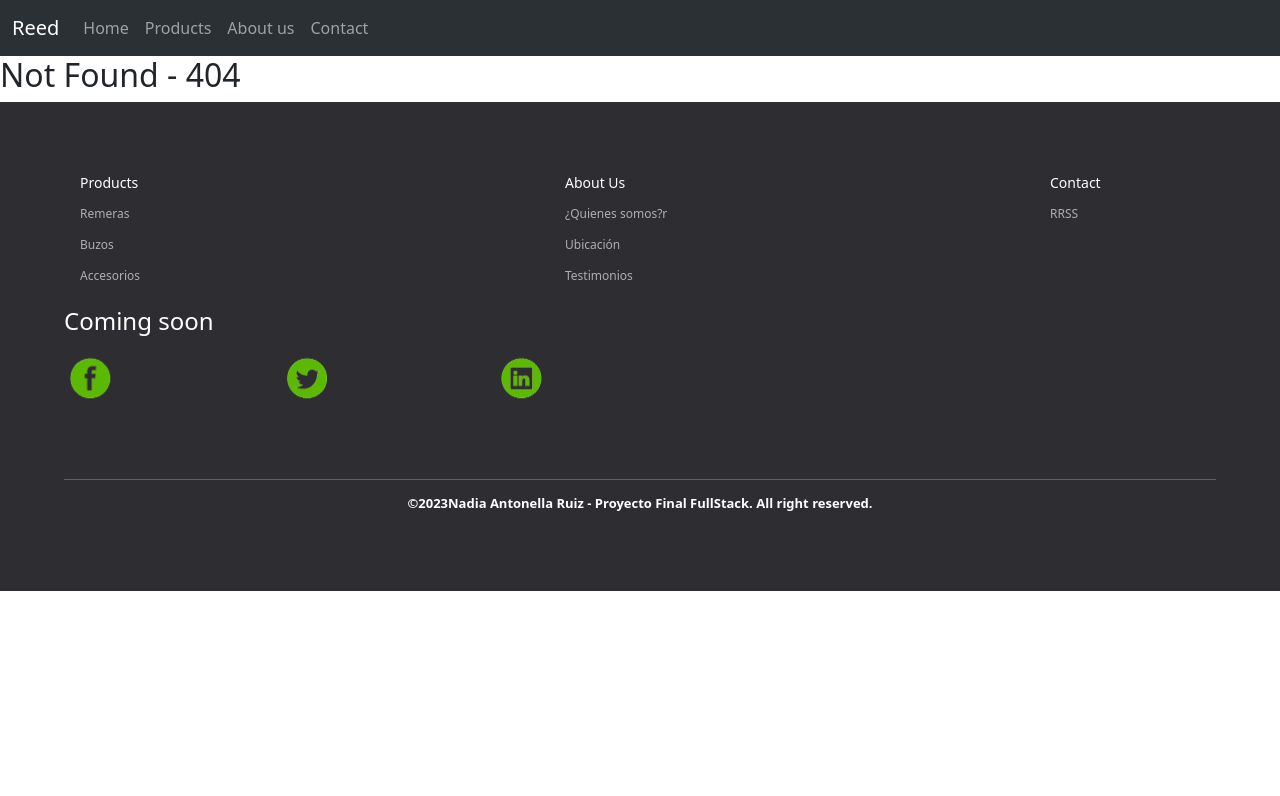
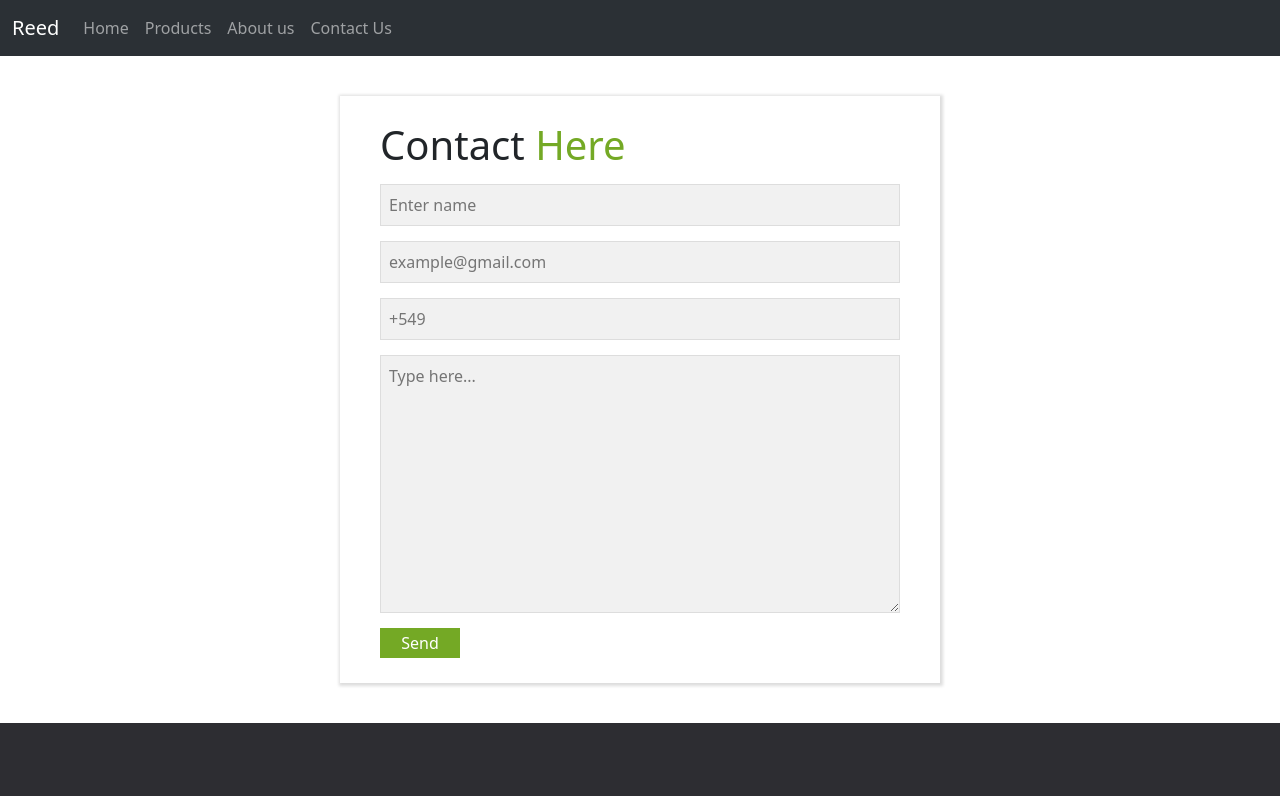
Before and after one commit to antoruizx/Crypto-Page, a React (Vite) app: page /contactUs in a window 1280 px wide. Shown: the top 796 px of the page. Built offline with nearby package versions, Linux system fonts and the light colour scheme.

Commit message:
contact epico

```diff
--- a/package.json
+++ b/package.json
@@ -10,6 +10,7 @@
     "preview": "vite preview"
   },
   "dependencies": {
+    "@emailjs/browser": "^3.11.0",
     "axios": "^1.4.0",
     "bootstrap": "^5.3.1",
     "localforage": "^1.10.0",
--- a/src/components/Form.jsx
+++ /dev/null
@@ -1,29 +0,0 @@
-import React from 'react';
-import { useState } from "react";
-
-const Form = () => {
-    const [data, setData] = useState({name: "", email:"", phone: "", message: ""});
-    const handleChange = (e) => {
-        const name = e.target.name;
-        const value = e.target.value;
-        setData({...data, [name]: value})
-    }
-
-    const handleSubmit = (e) => {
-        e.preventDefault()
-        console.log(data);
-    }
-
-  return (
-    <form method="post" onSubmit={handleSubmit}>
-        <h1>Contact <span>Here</span></h1>
-        <input type="text" name="name" id="" onChange={handleChange} value={data.name} placeholder="Enter name" />
-        <input type="email" name="email" id="" onChange={handleChange} value={data.email} placeholder="example@gmail.com"/>
-        <input type="phone" name="phone" id="" onChange={handleChange} value={data.phone} placeholder="+549"/>
-        <textarea name="message" id="" cols="30" onChange={handleChange} value={data.message} rows="10" placeholder="Type here..." />
-        <button type="submit" >Send</button>
-    </form>
-  )
-}
-
-export default Form;
--- a/src/components/Navbar.jsx
+++ b/src/components/Navbar.jsx
@@ -21,7 +21,7 @@ export default function Navbar() {
                             <Link className="nav-link" to={"/aboutUs"} >About us</Link>
                         </li>
                         <li class="nav-item">
-                            <Link className="nav-link" to={"/contact"} >Contact</Link>
+                            <Link className="nav-link" to={"/contactUs"} >Contact Us</Link>
                         </li>
                     </ul>
                 </div>
--- a/src/pages/Contact.jsx
+++ /dev/null
@@ -1,13 +0,0 @@
-import Form from "../components/Form";
-import '../Styles/Contact.css';
-
-
-export default function Contact() {
-    return (
-
-        <>
-        <Form />
-        </>
-
-    );
-};
--- /dev/null
+++ b/src/pages/ContactUs.jsx
@@ -0,0 +1,31 @@
+import React, { useRef } from 'react';
+import '../Styles/Contact.css';
+import emailjs from '@emailjs/browser';
+
+export const ContactUs = () => {
+  const form = useRef();
+
+  const sendEmail = (e) => {
+    e.preventDefault();
+
+    emailjs.sendForm('service_0nvac8i', 'template_nos9a0j', form.current, 'G7FPGLf5_C4hkZ4f4')
+      .then((result) => {
+          console.log(result.text);
+          form.current.reset();
+      },
+      (error) => {
+          console.log(error.text);
+      });
+  };
+
+  return (
+    <form method="post" ref={form} onSubmit={sendEmail}>
+      <h1>Contact <span>Here</span></h1>
+      <input type="text" name="user_name" placeholder="Enter name" />
+      <input type="email" name="user_email" placeholder="example@gmail.com" />
+      <input type="phone" name="user_phone" placeholder="+549" />
+      <textarea name="message" id="" cols="30" rows="10" placeholder="Type here..." />
+      <button type="submit" >Send</button>
+      </form>
+  );
+};
--- a/src/router/AppRouter.jsx
+++ b/src/router/AppRouter.jsx
@@ -11,7 +11,7 @@ import AdminPanelPage from "../pages/AdminPanelPage";
 import SignInPage from "../pages/SignInPage";
 import Footer2 from "../components/Footer2";
 import Products from "../pages/Products";
-import Contact from "../pages/Contact";
+import { ContactUs } from "../pages/ContactUs";
 
 
 
@@ -26,7 +26,7 @@ function AppRouter () {
                 <Route path="signin" element={<SignInPage />} />
                 <Route path="adminpanel" element={<RequireAuth isLogged={false} children={<AdminPanelPage />} />} />
                 <Route path="*" element={<ErrorPage />} />
-                <Route path="contact" element={<Contact />} />
+                <Route path="contactUs" element={<ContactUs /> } />
             </Routes>
             <Footer2 />
         </Router>
```
Also changed, not shown: 1 other file (tests, documents, lock files or other folders).
